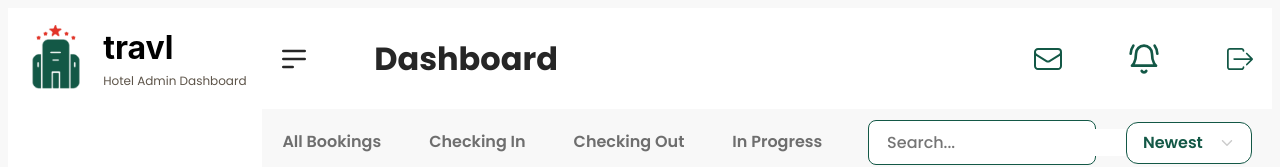
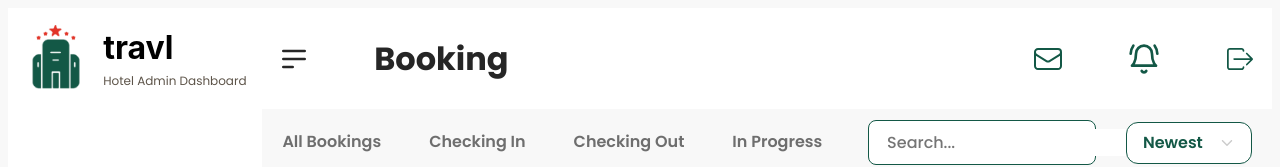
Before and after one commit to TokenTrzn/Hotel-Miranda-Dashboard, a React (Vite) app: page /guest in a window 1280 px wide. Shown: the top 167 px of the page. Built offline with nearby package versions, Linux system fonts and the light colour scheme.

Commit message:
FIX: Dinamyc Header Title

```diff
--- a/src/common/components/Header.jsx
+++ b/src/common/components/Header.jsx
@@ -1,4 +1,4 @@
-import { useNavigate } from "react-router-dom"
+import { useLocation, useNavigate } from "react-router-dom"
 import { NavStyled, NavContainerIconsStyled } from "./HeaderStyled"
 import { HiOutlineMenuAlt2 as MenuIcon } from "react-icons/hi"
 import { IoArrowBack as ArrowBackIcon } from "react-icons/io5"
@@ -9,6 +9,17 @@ import { IoIosLogOut as LogOutIcon } from "react-icons/io"
 export const Header = ({ onToggleSideBarMenu }) => {
 
     const navigate = useNavigate()
+    const location = useLocation()
+
+    const routeTitles = {
+        '/dashboard': 'Dashboard',
+        '/guest': 'Booking',
+        '/rooms': 'Rooms',
+        '/contact': 'Contact',
+        '/users': 'Users',
+    }
+
+    const currentTitle = routeTitles[location.pathname] || 'Dashboard'
 
     const handleLogout = () => {
         navigate('/')
@@ -21,7 +32,7 @@ export const Header = ({ onToggleSideBarMenu }) => {
                     <MenuIcon onClick={onToggleSideBarMenu} /> :
                     <ArrowBackIcon onClick={onToggleSideBarMenu} />
                 }
-                <h2>Dashboard</h2>
+                <h2>{currentTitle}</h2>
             </NavContainerIconsStyled>
             <NavContainerIconsStyled className='secondary'>
                 <ContactIcon />
```
Also changed, not shown: src/common/components/PopUp/PopUp.jsx (added, +26 -0 lines), src/common/components/PopUp/PopUpStyled.js (added, +9 -0 lines).
